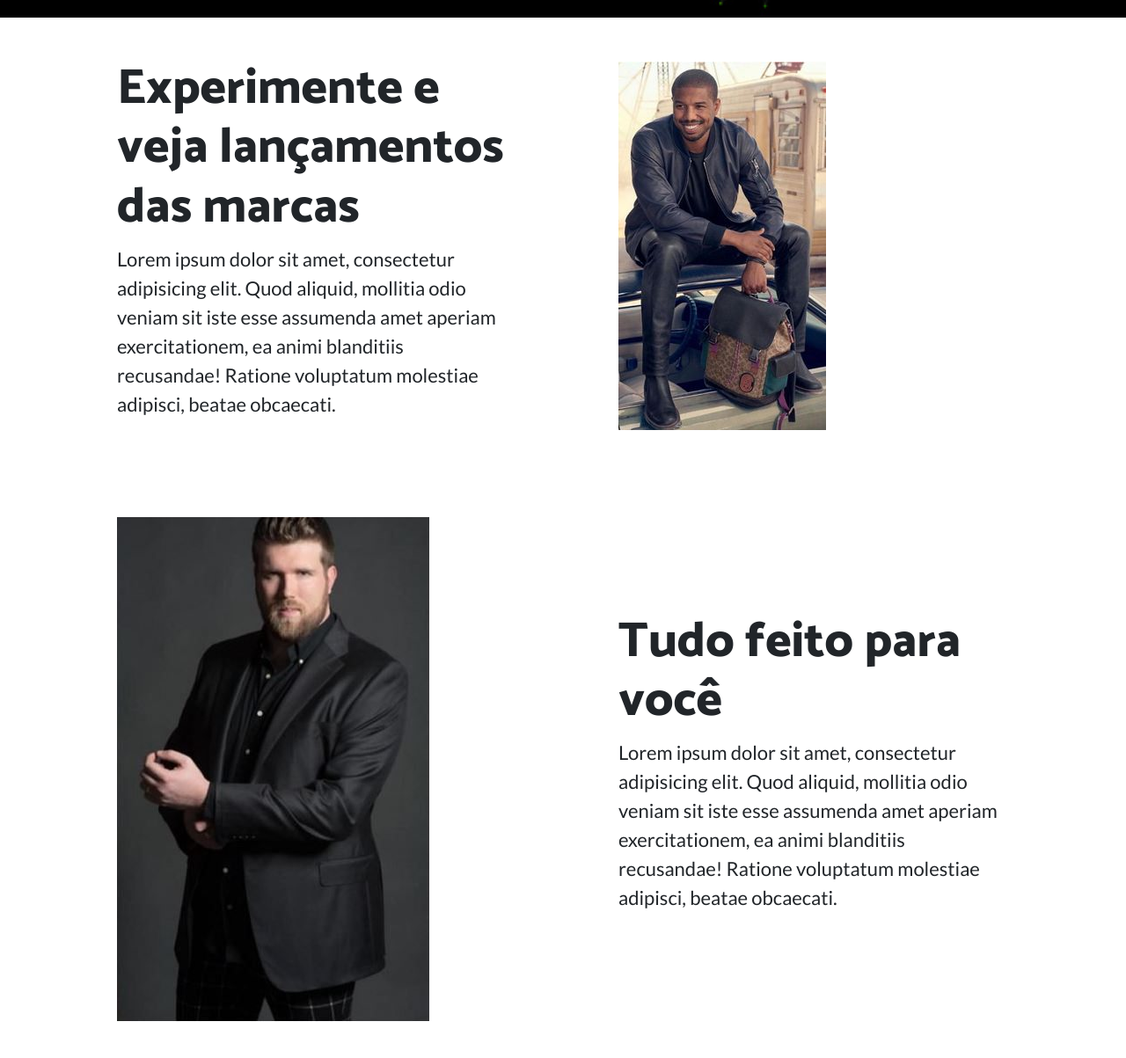
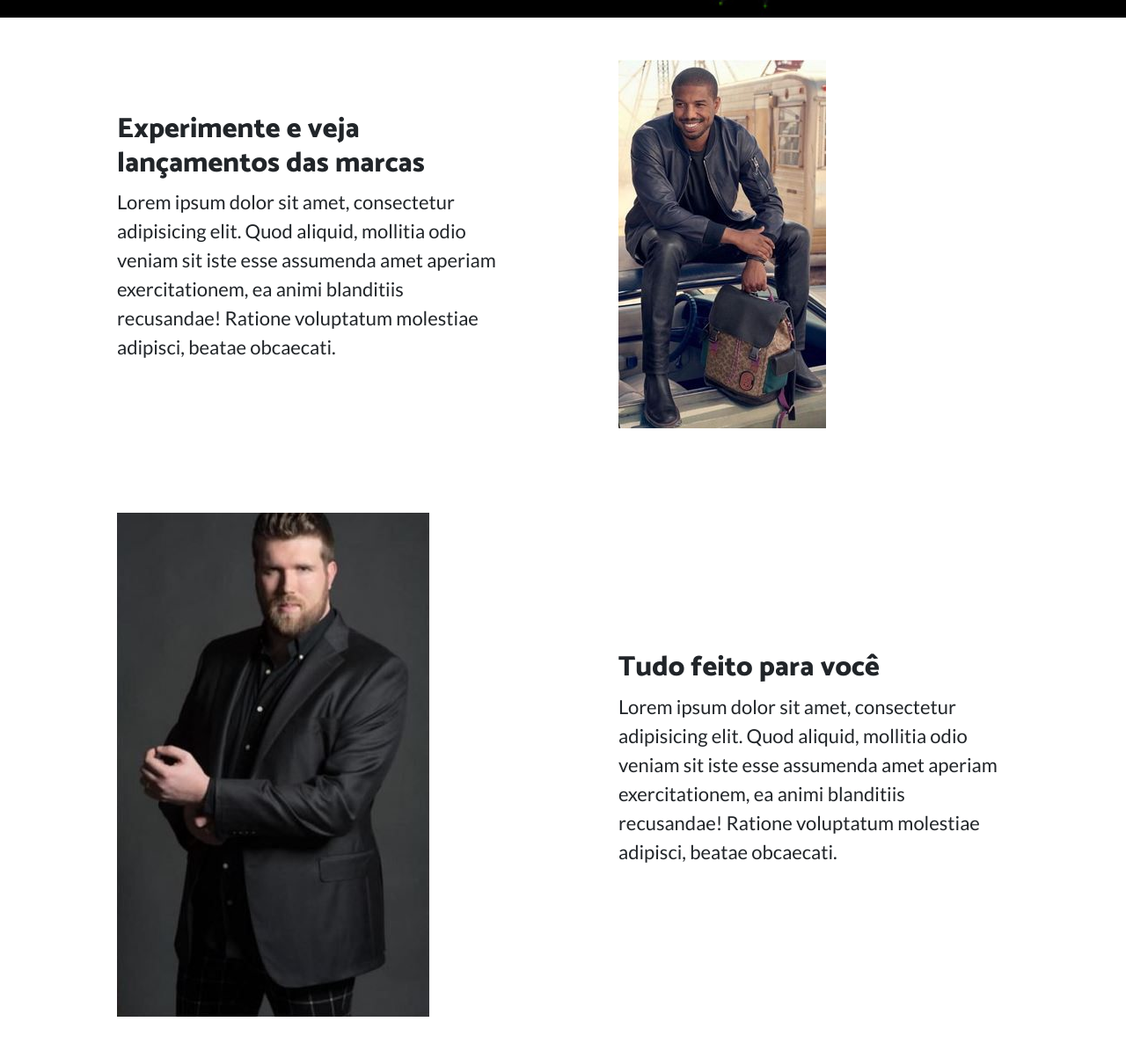
Before and after one commit to luizaoformiga/interface-visualboy, a plain HTML site: page index.html in a window 1280 px wide. Shown: the part 757-1960 px from the top of the page at 88% size. Drawn offline with Linux system fonts and the light colour scheme; files whose address does not match are found by name.

Commit message:
minha segunda manutenção

```diff
--- a/index.html
+++ b/index.html
@@ -53,7 +53,7 @@
                 </div>
                 <div class="col-lg-6 order-lg-1">
                     <div class="p-5">
-                        <h2 class="display-4">Experimente e veja lançamentos das marcas</h2>
+                        <h2 class="display-5">Experimente e veja lançamentos das marcas</h2>
                         <p>Lorem ipsum dolor sit amet, consectetur adipisicing elit. Quod aliquid, mollitia odio veniam sit iste esse assumenda amet aperiam exercitationem, ea animi blanditiis recusandae! Ratione voluptatum molestiae adipisci, beatae obcaecati.</p>
                     </div>
                 </div>
@@ -68,7 +68,7 @@
                 </div>
                 <div class="col-lg-6 order-lg-2">
                     <div class="p-5">
-                        <h2 class="display-4">Tudo feito para você</h2>
+                        <h2 class="display-5">Tudo feito para você</h2>
                         <p>Lorem ipsum dolor sit amet, consectetur adipisicing elit. Quod aliquid, mollitia odio veniam sit iste esse assumenda amet aperiam exercitationem, ea animi blanditiis recusandae! Ratione voluptatum molestiae adipisci, beatae obcaecati.</p>
                     </div>
                 </div>
@@ -76,6 +76,7 @@
         </div>
     </section>
     <section>
+
         <div class="container">
             <div class="row align-items-center">
                 <div class="col-lg-6 order-lg-2">
@@ -83,7 +84,7 @@
                 </div>
                 <div class="col-lg-6 order-lg-1">
                     <div class="p-5">
-                        <h2 class="display-4">Acesse para ver o melhor da moda masculina</h2>
+                        <h2 class="display-5">Acesse para ver o melhor da moda masculina</h2>
                         <p>Lorem ipsum dolor sit amet, consectetur adipisicing elit. Quod aliquid, mollitia odio veniam sit iste esse assumenda amet aperiam exercitationem, ea animi blanditiis recusandae! Ratione voluptatum molestiae adipisci, beatae obcaecati.</p>
                     </div>
                 </div>
```
